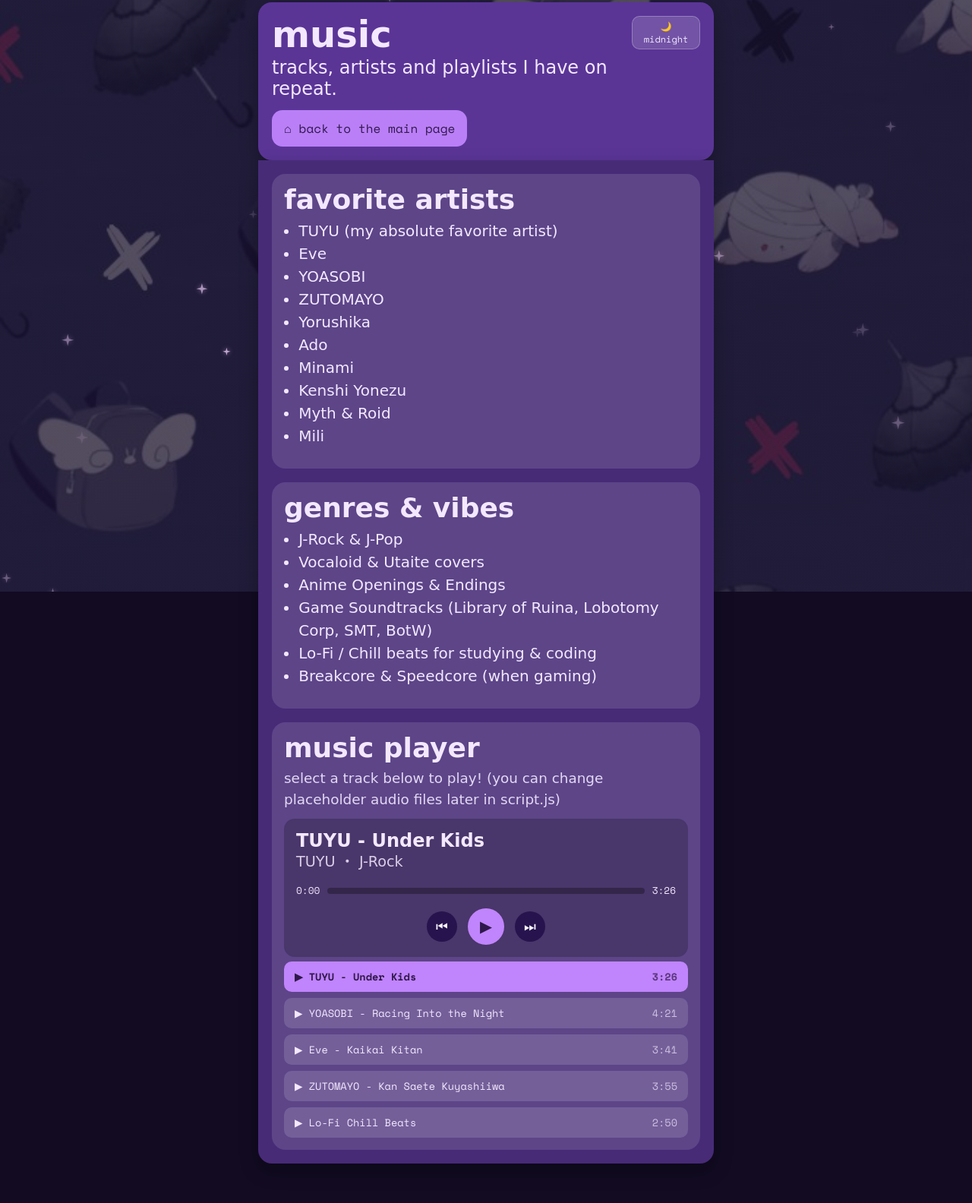
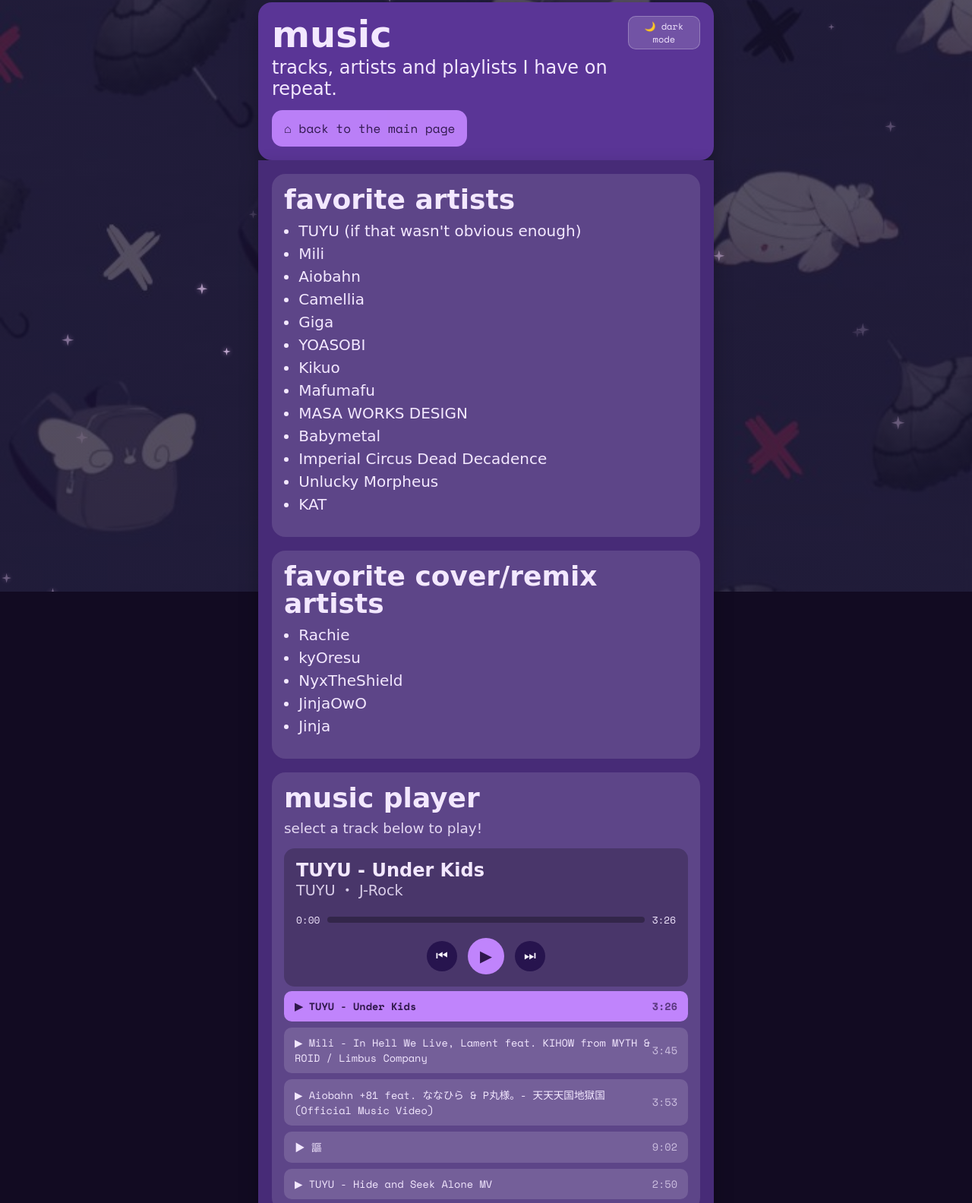
Before and after one commit to pidginpid/pidginpid.github.io, a website: page music.html in a window 1280 px wide. Shown: the part 21-1605 px from the top of the page at 76% size. Drawn offline with nearby package versions, Linux system fonts and the light colour scheme; a web font is replaced by a local one.

Commit message:
style: update theme button labels and content
Rename "theme" to "dark mode" for button accessibility, prune "Silly stuff" links to placeholders, and refresh personal movie and music lists.

```diff
--- a/music.html
+++ b/music.html
@@ -21,7 +21,7 @@
           <h1>music</h1>
           <p>tracks, artists and playlists I have on repeat.</p>
         </div>
-        <button class="topbar__theme-btn" id="themeToggleBtn" type="button" title="Switch palette">🌙 theme</button>
+        <button class="topbar__theme-btn" id="themeToggleBtn" type="button" title="Switch palette">🌙 dark mode</button>
       </div>
       <a class="pill" href="index.html"><span class="pill__icon">⌂</span><span>back to the main page</span></a>
     </section>
@@ -30,34 +30,37 @@
       <div class="card card--full">
         <h2>favorite artists</h2>
         <ul class="list">
-          <li>TUYU (my absolute favorite artist)</li>
-          <li>Eve</li>
+          <li>TUYU (if that wasn't obvious enough)</li>
+          <li>Mili</li>
+          <li>Aiobahn</li>
+          <li>Camellia</li>
+          <li>Giga</li>
           <li>YOASOBI</li>
-          <li>ZUTOMAYO</li>
-          <li>Yorushika</li>
-          <li>Ado</li>
-          <li>Minami</li>
-          <li>Kenshi Yonezu</li>
-          <li>Myth & Roid</li>
-          <li>Mili</li>
+          <li>Kikuo</li>
+          <li>Mafumafu</li>
+          <li>MASA WORKS DESIGN</li>
+          <li>Babymetal</li>
+          <li>Imperial Circus Dead Decadence</li>
+          <li>Unlucky Morpheus</li>
+          <li>KAT</li>
         </ul>
       </div>
 
       <div class="card card--full">
-        <h2>genres & vibes</h2>
+        <h2>favorite cover/remix artists</h2>
         <ul class="list">
-          <li>J-Rock & J-Pop</li>
-          <li>Vocaloid & Utaite covers</li>
-          <li>Anime Openings & Endings</li>
-          <li>Game Soundtracks (Library of Ruina, Lobotomy Corp, SMT, BotW)</li>
-          <li>Lo-Fi / Chill beats for studying & coding</li>
-          <li>Breakcore & Speedcore (when gaming)</li>
+          <li>Rachie</li>
+          <li>kyOresu</li>
+          <li>NyxTheShield</li>
+          <li>JinjaOwO</li>
+          <li>Jinja</li>
         </ul>
       </div>
 
       <div class="card card--full music-player-card">
         <h2>music player</h2>
-        <p class="music-player-sub">select a track below to play! (you can change placeholder audio files later in script.js)</p>
+        <p class="music-player-sub">select a track below to play!</p>
+        <!-- (you can change placeholder audio files later in script.js) -->
 
         <div class="player-main">
           <div class="player-track-info">
--- a/script.js
+++ b/script.js
@@ -1,21 +1,25 @@
 // pid's site interactive logic & features
 
 // ==========================================
-// 1. THEME SWITCHER (midnight default, lavender alternative)
+// 1. THEME SWITCHER (dark mode default, light mode alternative)
 // ==========================================
 const THEMES = [
-  { id: 'midnight', label: '🌙 midnight' },
-  { id: 'lavender', label: '🌸 lavender' }
+  { id: 'dark', label: '🌙 dark mode' },
+  { id: 'light', label: '☀️ light mode' }
 ];
 
 function initTheme() {
-  const savedTheme = localStorage.getItem('pid_theme') || 'midnight';
+  let savedTheme = localStorage.getItem('pid_theme') || 'dark';
+  if (savedTheme === 'midnight') savedTheme = 'dark';
+  if (savedTheme === 'lavender') savedTheme = 'light';
   applyTheme(savedTheme);
 
   const themeBtns = document.querySelectorAll('.topbar__theme-btn');
   themeBtns.forEach((btn) => {
     btn.addEventListener('click', () => {
-      const current = document.documentElement.getAttribute('data-theme') || 'midnight';
+      let current = document.documentElement.getAttribute('data-theme') || 'dark';
+      if (current === 'midnight') current = 'dark';
+      if (current === 'lavender') current = 'light';
       const currentIndex = THEMES.findIndex((t) => t.id === current);
       const nextTheme = THEMES[(currentIndex + 1) % THEMES.length];
       applyTheme(nextTheme.id);
@@ -137,35 +141,35 @@
     artist: 'TUYU ・ J-Rock',
     duration: '3:26',
     durationSec: 206,
+    url: 'https://youtu.be/TBoBfT-_sfM'
+  },
+  {
+    title: 'Mili - In Hell We Live, Lament feat. KIHOW from MYTH & ROID / Limbus Company',
+    artist: 'Mili ・ J-Pop',
+    duration: '3:45',
+    durationSec: 225,
     url: ''
   },
   {
-    title: 'YOASOBI - Racing Into the Night',
-    artist: 'YOASOBI ・ J-Pop',
-    duration: '4:21',
-    durationSec: 261,
-    url: ''
+    title: 'Aiobahn +81 feat. ななひら & P丸様。- 天天天国地獄国 (Official Music Video)',
+    artist: 'Aiobahn ・ J-Pop',
+    duration: '3:53',
+    durationSec: 233,
+    url: 'https://youtu.be/eTplxWaAD8o'
   },
   {
-    title: 'Eve - Kaikai Kitan',
-    artist: 'Eve ・ J-Rock',
-    duration: '3:41',
-    durationSec: 221,
-    url: ''
+    title: '謳',
+    artist: 'Imperial Circus Dead Decadence ・ Symphonic Death Metal',
+    duration: '9:02',
+    durationSec: 542,
+    url: 'https://youtu.be/x8i6A-k2ShY'
   },
   {
-    title: 'ZUTOMAYO - Kan Saete Kuyashiiwa',
-    artist: 'ZUTOMAYO ・ J-Pop',
-    duration: '3:55',
-    durationSec: 235,
-    url: ''
-  },
-  {
-    title: 'Lo-Fi Chill Beats',
-    artist: 'Study / Gaming Session',
+    title: 'TUYU - Hide and Seek Alone MV',
+    artist: 'TUYU ・ J-Rock',
     duration: '2:50',
     durationSec: 170,
-    url: ''
+    url: 'https://youtu.be/Bq0ZINOzVng'
   }
 ];
 
@@ -467,15 +471,19 @@
 // 5. FIREBASE HELPER (Supports Live Firestore & Local Fallback)
 // ==========================================
 function getFirebaseDb() {
+  const cfg =
+    (typeof window !== 'undefined' && (window.FIREBASE_CONFIG || window.firebaseConfig)) ||
+    (typeof firebaseConfig !== 'undefined' ? firebaseConfig : null);
+
   if (
     typeof firebase !== 'undefined' &&
-    window.FIREBASE_CONFIG &&
-    window.FIREBASE_CONFIG.apiKey &&
-    window.FIREBASE_CONFIG.apiKey !== 'YOUR_API_KEY'
+    cfg &&
+    cfg.apiKey &&
+    cfg.apiKey !== 'YOUR_API_KEY'
   ) {
     try {
       if (!firebase.apps.length) {
-        firebase.initializeApp(window.FIREBASE_CONFIG);
+        firebase.initializeApp(cfg);
       }
       return firebase.firestore();
     } catch (err) {
--- a/styles.css
+++ b/styles.css
@@ -4,6 +4,7 @@
 }
 
 :root,
+[data-theme="dark"],
 [data-theme="midnight"] {
   --theme-bg-gradient: linear-gradient(rgba(18, 12, 38, 0.72), rgba(18, 12, 38, 0.72));
   --theme-primary: #27144e;
@@ -17,6 +18,7 @@
   --theme-border: #7e22ce;
 }
 
+[data-theme="light"],
 [data-theme="lavender"] {
   --theme-bg-gradient: linear-gradient(rgba(255,255,255,.18), rgba(255,255,255,.18));
   --theme-primary: #532b88;
```
Also changed, not shown: anime.html (+1 -1 lines), games.html (+1 -1 lines), gimmicks.html (+1 -1 lines), index.html (+5 -5 lines), message.html (+1 -1 lines), moviesAndShows.html (+16 -29 lines).
